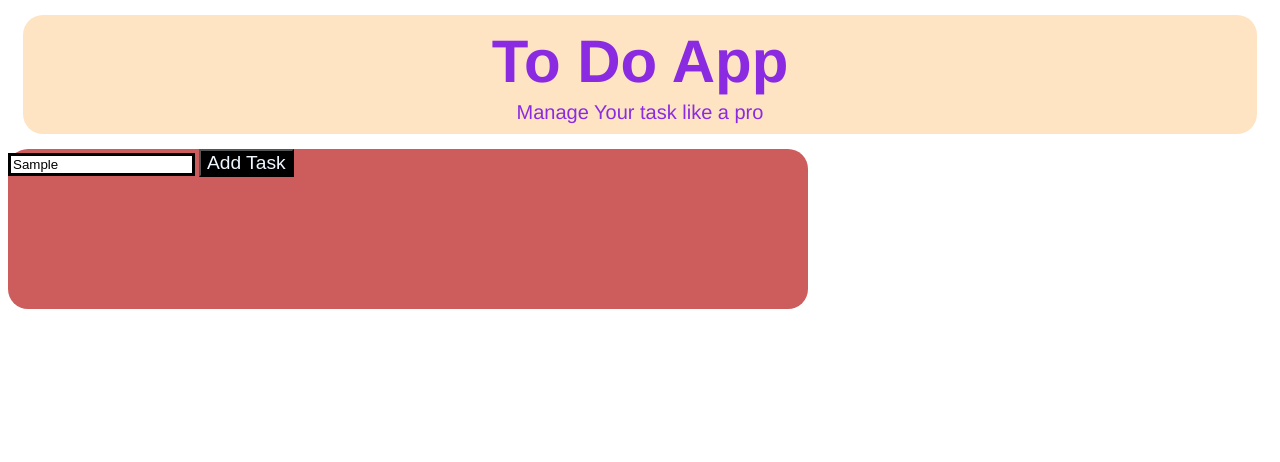
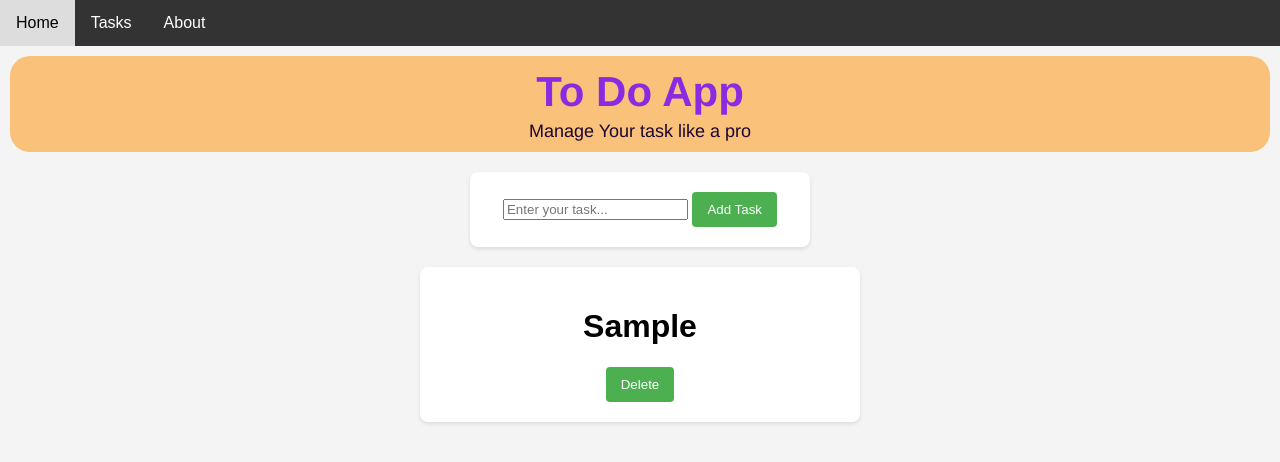
Before and after one commit to Sourabhpdnker/-ToDoApp, a plain HTML site: page index.html in a window 1280 px wide. Both pictures are taken after typing "Sample" into the empty fields and a click on the button "Add Task". Drawn offline with Linux system fonts and the light colour scheme.

Commit message:
completed

```diff
--- a/index.html
+++ b/index.html
@@ -1,25 +1,30 @@
 <!DOCTYPE html>
 <html lang="en">
   <head>
-    <meta charset="UTF-8">
-    <meta name="viewport" content="width=device-width, initial-scale=1.0">
+    <meta charset="UTF-8" />
+    <meta name="viewport" content="width=device-width, initial-scale=1.0" />
     <title>To-Do App</title>
-    <link rel="stylesheet" href="style.css">
+    <link rel="stylesheet" href="style.css" />
   </head>
   <body>
+    <div class="navbar">
+      <a href="#">Home</a>
+      <a href="#">Tasks</a>
+      <a href="#">About</a>
+    </div>
+
     <div class="navheading">
       <h1 id="mainheading">To Do App</h1>
       <p id="subtitle">Manage Your task like a pro</p>
     </div>
-    <div class="submain">
-            <input id="inputtask" type="text">
-            <button class="addtaskbtn"
-                onclick="currentTask = currentTask; document.querySelector('#display').value = currentTask">Add Task</button>
+
+
+    <div class="task-container">
+      <input type="text" id="task-input" placeholder="Enter your task...">
+      <button class="add-button" onclick="addToDo();">Add Task</button>
     </div>
+      <div class="container-items"></div>
   </body>
-<script>
-    let currentTask = '';
-    document.querySelector('#display').value = currentTask;
-    console.log(currentTask);
-</script>
+
+  <script src="main.js"></script>
 </html>
--- /dev/null
+++ b/main.js
@@ -0,0 +1,29 @@
+let todoList = [];
+displayTodoItem();
+
+
+function addToDo() {
+    let inputElement = document.querySelector('#task-input');
+    let todoItem = inputElement.value;
+    todoList.push(todoItem);
+    inputElement.value = '';
+
+    displayTodoItem();
+}
+
+function displayTodoItem(){
+    let containerElement = document.querySelector('.container-items');
+    let newHtml = '';
+
+    for(let i=0;i<todoList.length;i++){
+        newHtml += `
+            <div class="task-container2">
+            <h1>${todoList[i]}</h1>
+            <button class="add-button" onclick="todoList.splice(${i} , 1);
+            displayTodoItem();">Delete</button>
+            </div>
+             `;
+    }
+    containerElement.innerHTML = newHtml;
+
+}
--- a/style.css
+++ b/style.css
@@ -2,36 +2,100 @@
     margin: 5px;
     text-align: center;
     color: blueviolet;
-    font-size: 60px;
+    font-size: 42px;
     font-family: 'Franklin Gothic Medium', 'Arial Narrow', Arial, sans-serif;
-
 }
-#subtitle{margin: 3px;
+#mainheading:hover{
+    margin: 5px;
     text-align: center;
-    color: blueviolet;
-    font-size: 20px;
+    color: rgb(81, 43, 117);
+    font-size: 46px;
+    font-family: 'Franklin Gothic Medium', 'Arial Narrow', Arial, sans-serif;
+}
+#subtitle{
+    margin: 3px;
+    text-align: center;
+    color: rgb(27, 6, 48);
+    font-size: 18px;
+    font-family: 'Franklin Gothic Medium', 'Arial Narrow', Arial, sans-serif;
+}
+#subtitle:hover{
+    margin: 3px;
+    text-align: center;
+    color: rgb(0, 0, 0);
+    font-size: 21px;
     font-family: 'Franklin Gothic Medium', 'Arial Narrow', Arial, sans-serif;
 }
 .navheading{
-    background-color: bisque;
-    margin:15px;
+    background-color: rgb(250, 193, 123);
+    margin:10px;
     padding:7px;
     border-radius: 20px;
 }
-.submain{
-    background-color: indianred;
-    height: 10pc;
-    width: 50pc;
-    border-radius: 20px;
-}
-#inputtask{
-    border: solid black;
-    align-items: center;
-    justify-content: center;
-}
-.addtaskbtn{
-    size: 5px;
-    background-color: black;
-    font-size:larger ;
-    color: aliceblue;
-}
+
+
+body {
+    font-family: Arial, sans-serif;
+    background-color: #f4f4f4;
+    margin: 0;
+    padding: 0;
+  }
+
+  .navbar {
+    background-color: #333;
+    overflow: hidden;
+  }
+
+  .navbar a {
+    float: left;
+    display: block;
+    color: white;
+    text-align: center;
+    padding: 14px 16px;
+    text-decoration: none;
+  }
+
+  .navbar a:hover {
+    background-color: #ddd;
+    color: black;
+  }
+
+  .task-container {
+    background-color: #fff;
+    border-radius: 8px;
+    box-shadow: 0 2px 4px rgba(0, 0, 0, 0.1);
+    padding: 20px;
+    width: 300px;
+    text-align: center;
+    margin: 20px auto; /* Centering the container */
+  }
+  .task-input {
+    width: 100%;
+    padding: 10px;
+    box-sizing: border-box;
+    border: 1px solid #ccc;
+    border-radius: 4px;
+    margin-bottom: 10px;
+  }
+
+  .add-button {
+    background-color: #4caf50;
+    color: #fff;
+    border: none;
+    padding: 10px 15px;
+    border-radius: 4px;
+    cursor: pointer;
+  }
+
+  .add-button:hover {
+    background-color: #45a049;
+  }
+  .task-container2 {
+    background-color: #fff;
+    border-radius: 8px;
+    box-shadow: 0 2px 4px rgba(0, 0, 0, 0.1);
+    padding: 20px;
+    width: 400px;
+    text-align: center;
+    margin: 20px auto; /* Centering the container */
+  }
```
Lines whose indentation alone changed are shown as unchanged.
